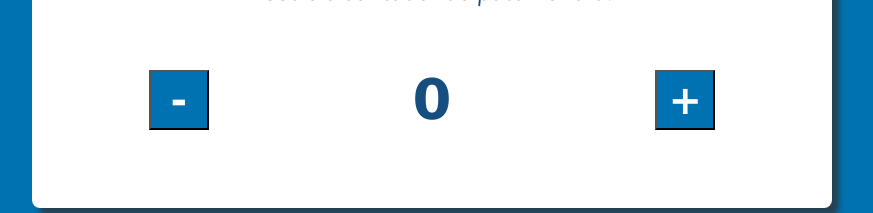
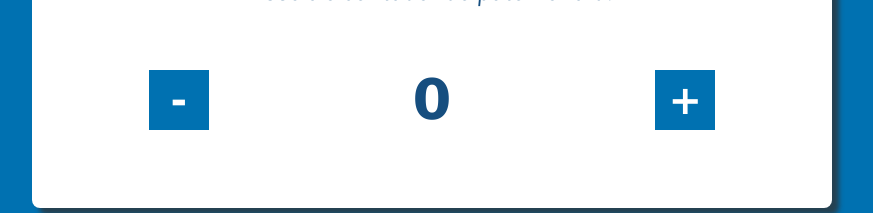
Before and after one commit to JoyceQuerubino/Contador, a React (Create React App) app: page / in a window 1280 px wide. Shown: the part 492-705 px from the top of the page, without its empty margins (208-1081 px from the left). Built offline with nearby package versions, Linux system fonts and the light colour scheme.

Commit message:
Removendo  estilos do botao

```diff
--- a/src/pages/Home/style.js
+++ b/src/pages/Home/style.js
@@ -87,6 +87,13 @@ export const Button = styled.button`
   height: 60px;
   width: 60px;
 
+  border-width: 0px;
+  border-style: none;
+  border-color: none;
+
+  :focus{
+    outline-style: none;
+  }
 
 // Quando a prop conter a palavra 'disabled', será 'none', senão será 'block'
 
```
